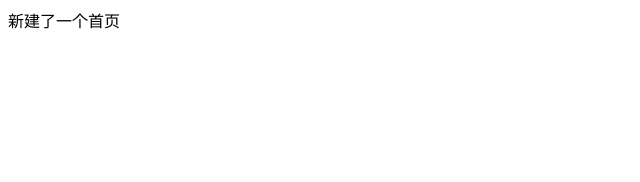
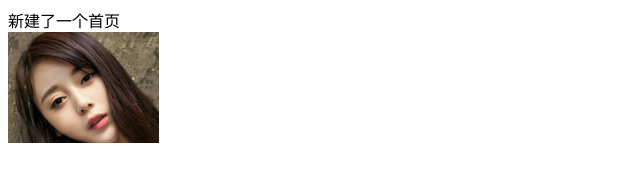
Before and after one commit to penglin0613/studyBranch56_02, a plain HTML site: page index.html in a window 1280 px wide. Shown: the whole page, without its empty margins (0-640 px from the left). Drawn offline with Linux system fonts and the light colour scheme.

Commit message:
来了一个美女

```diff
--- a/index.html
+++ b/index.html
@@ -7,5 +7,7 @@
 </head>
 <body>
     <div>新建了一个首页</div>
+    <!-- 来了一个美女 -->
+    <img src="./meinv02.png" alt="">
 </body>
 </html>
```
Also changed, not shown: meinv02.png (added).
